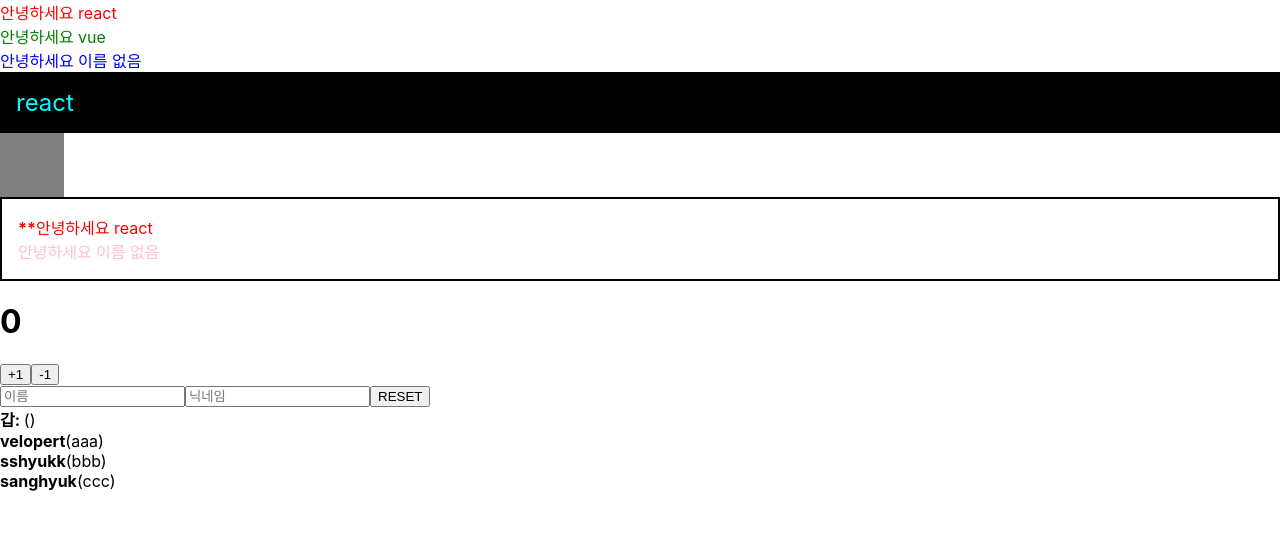
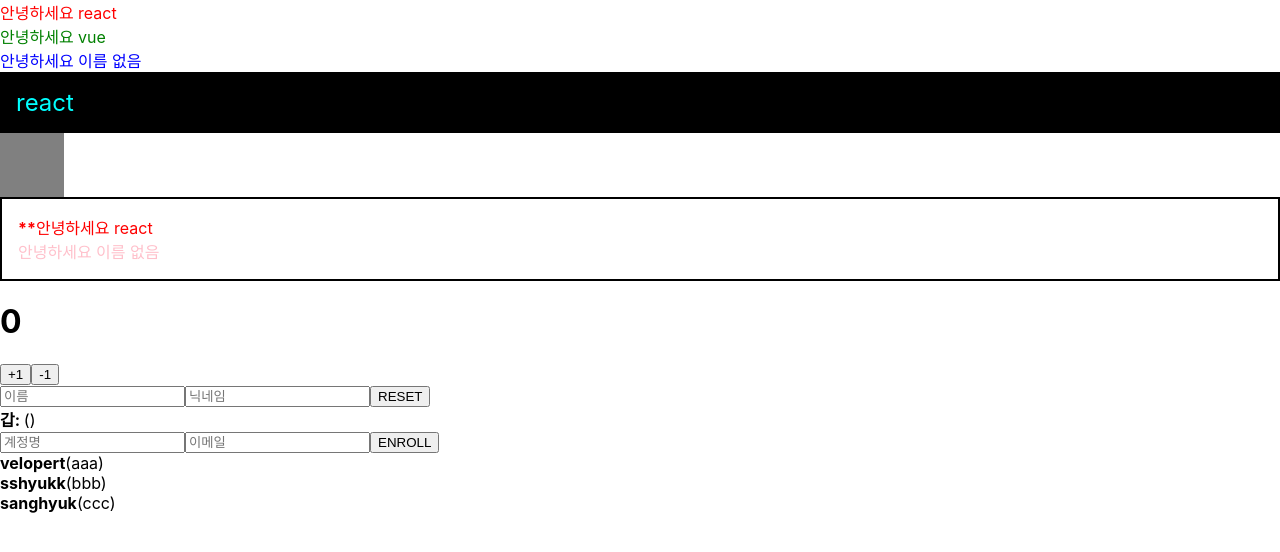
Before and after one commit to sshyukk/React, a React (Create React App) app in the folder VLPT/begin-react/: page / in a window 1280 px wide. Shown: the top 552 px of the page. Built offline with nearby package versions, Linux system fonts and the light colour scheme.

Commit message:
useRef - 배열에 항목 추가

```diff
--- a/VLPT/begin-react/src/App.js
+++ b/VLPT/begin-react/src/App.js
@@ -1,9 +1,11 @@
-import React, { useRef } from 'react'
+import React, { useRef, useState } from 'react'
 import Hello from './Hello'
 import Wrapper from './Wrapper'
 import Counter from './Counter'
 import InputSample from './InputSample'
+
 import UserList from './UserList'
+import CreateUser from './CreateUser'
 import './App.css'
 
 function App() {
@@ -14,7 +16,20 @@
     fontSize: 24,
     padding: '1rem'
   }
-  const users = [
+
+  const [inputs, setInputs] = useState({
+    username: '',
+    email: ''
+  })
+  const { username, email } = inputs
+  const onChange = e => {
+    const { name, value } = e.target
+    setInputs({
+      ...inputs,
+      [name]: value
+    })
+  }
+  const [users, setUsers] = useState([
     {
         id: 1,
         username: 'velopert',
@@ -30,13 +45,24 @@
         username: 'sanghyuk',
         email: 'ccc'
     },
-  ]
+  ])
   const nextId = useRef(4)
   const onCreate = () => {
+    const user = {
+      id: nextId.current,
+      username,
+      email
+    }
+    setUsers([...users, user])
+    setInputs({
+      username: '',
+      email: ''
+    })
     nextId.current += 1
   }
   return (
     <div>
+      <div>
       <Hello name="react" color="red"/>
       <Hello name="vue" color="green"/>
       <Hello color="blue" />
@@ -51,8 +77,17 @@
 
       <Counter />
       <InputSample />
-      <UserList users={users} />
+      </div>
 
+      <div>
+        <CreateUser
+          username={username}
+          email={email}
+          onChange={onChange}
+          onCreate={onCreate}
+        />
+        <UserList users={users} />
+      </div>
     </div>
   )
 }
--- /dev/null
+++ b/VLPT/begin-react/src/CreateUser.js
@@ -0,0 +1,23 @@
+import React from 'react';
+
+function CreateUser({ username, email, onChange, onCreate }) {
+  return (
+    <div>
+      <input
+        name="username"
+        placeholder="계정명"
+        onChange={onChange}
+        value={username}
+      />
+      <input
+        name="email"
+        placeholder="이메일"
+        onChange={onChange}
+        value={email}
+      />
+      <button onClick={onCreate}>ENROLL</button>
+    </div>
+  );
+}
+
+export default CreateUser;
```
